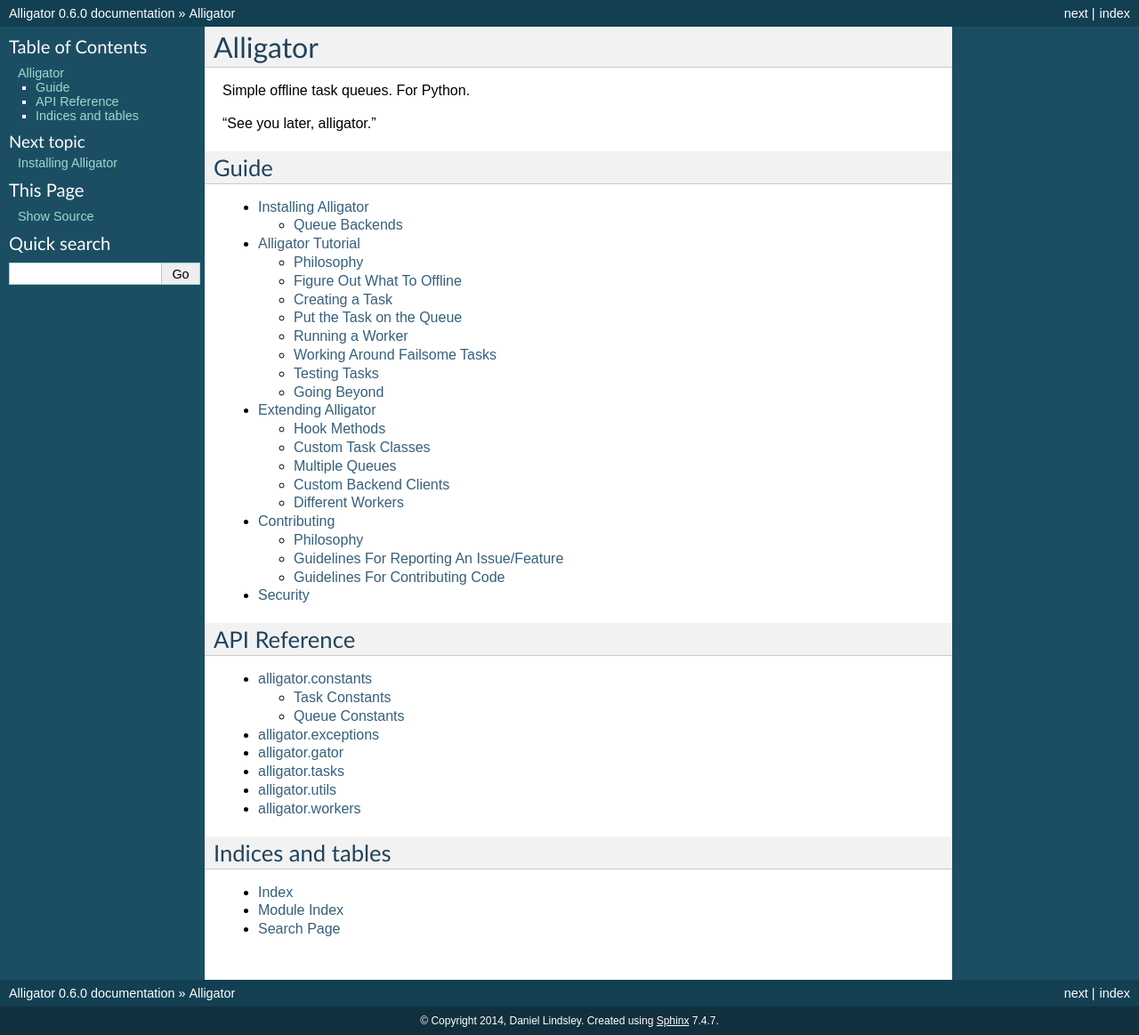
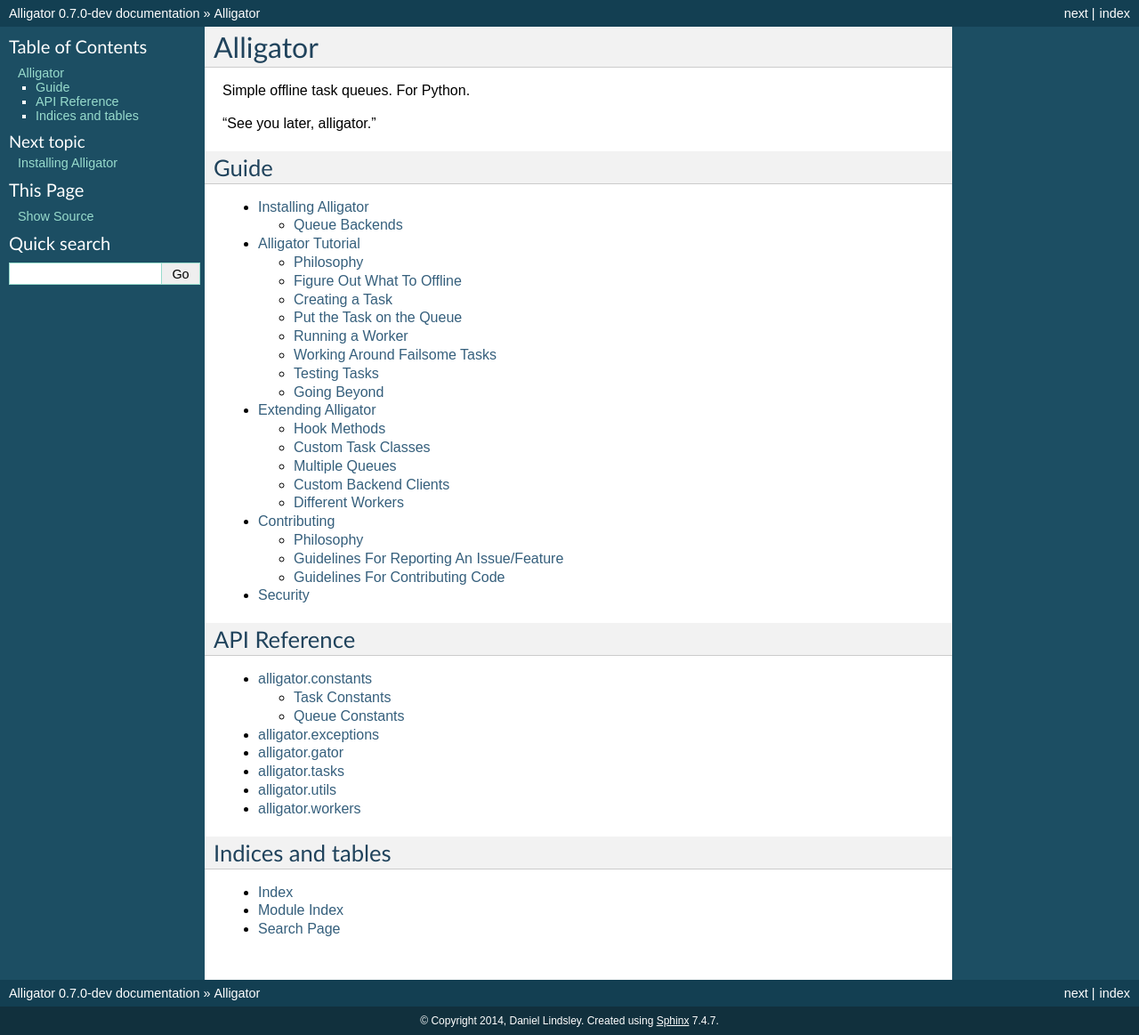
Before and after one commit to toastdriven/alligator, a Sphinx documentation site: the page built from docs/index.rst, in a window 1280 px wide. Shown: the whole page at 89% size. Built offline with Sphinx 7.4.7, drawn with Linux system fonts in a browser that asks for light colours.

Commit message:
Starting the next release cycle.

```diff
--- a/alligator/__init__.py
+++ b/alligator/__init__.py
@@ -4,7 +4,7 @@
 from .workers import Worker
 
 __author__ = 'Daniel Lindsley'
-__version__ = (0, 6, 0)
+__version__ = (0, 7, 0, 'dev')
 __license__ = 'BSD'
 
 
--- a/docs/conf.py
+++ b/docs/conf.py
@@ -53,9 +53,9 @@
 # built documents.
 #
 # The short X.Y version.
-version = '0.6.0'
+version = '0.7.0'
 # The full version, including alpha/beta/rc tags.
-release = '0.6.0'
+release = '0.7.0-dev'
 
 # The language for content autogenerated by Sphinx. Refer to documentation
 # for a list of supported languages.
--- a/setup.py
+++ b/setup.py
@@ -5,7 +5,7 @@
 
 setup(
     name='alligator',
-    version='0.6.0',
+    version='0.7.0-dev',
     description='Simple offline task queues.',
     author='Daniel Lindsley',
     author_email='daniel@toastdriven.com',
```
